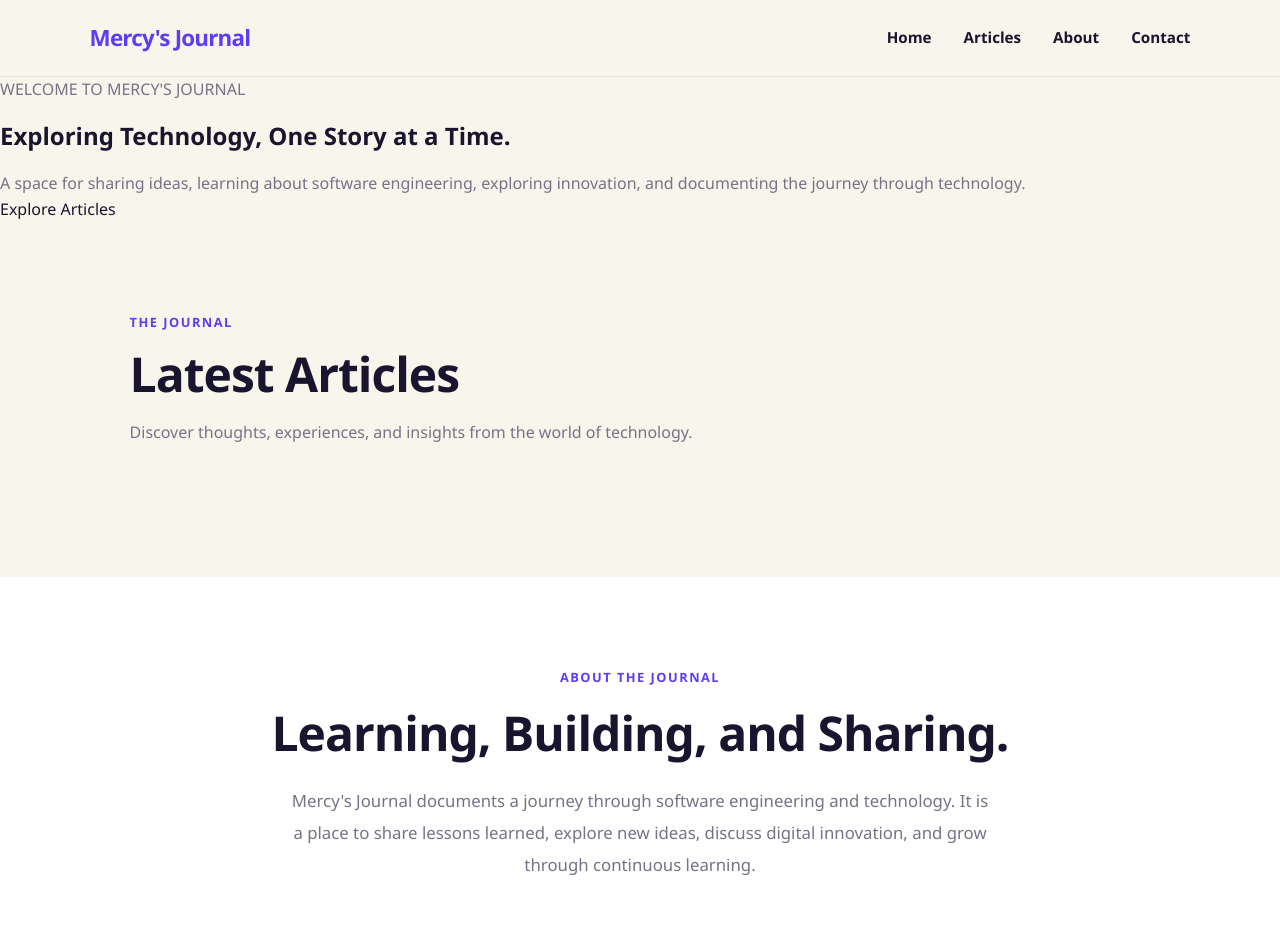
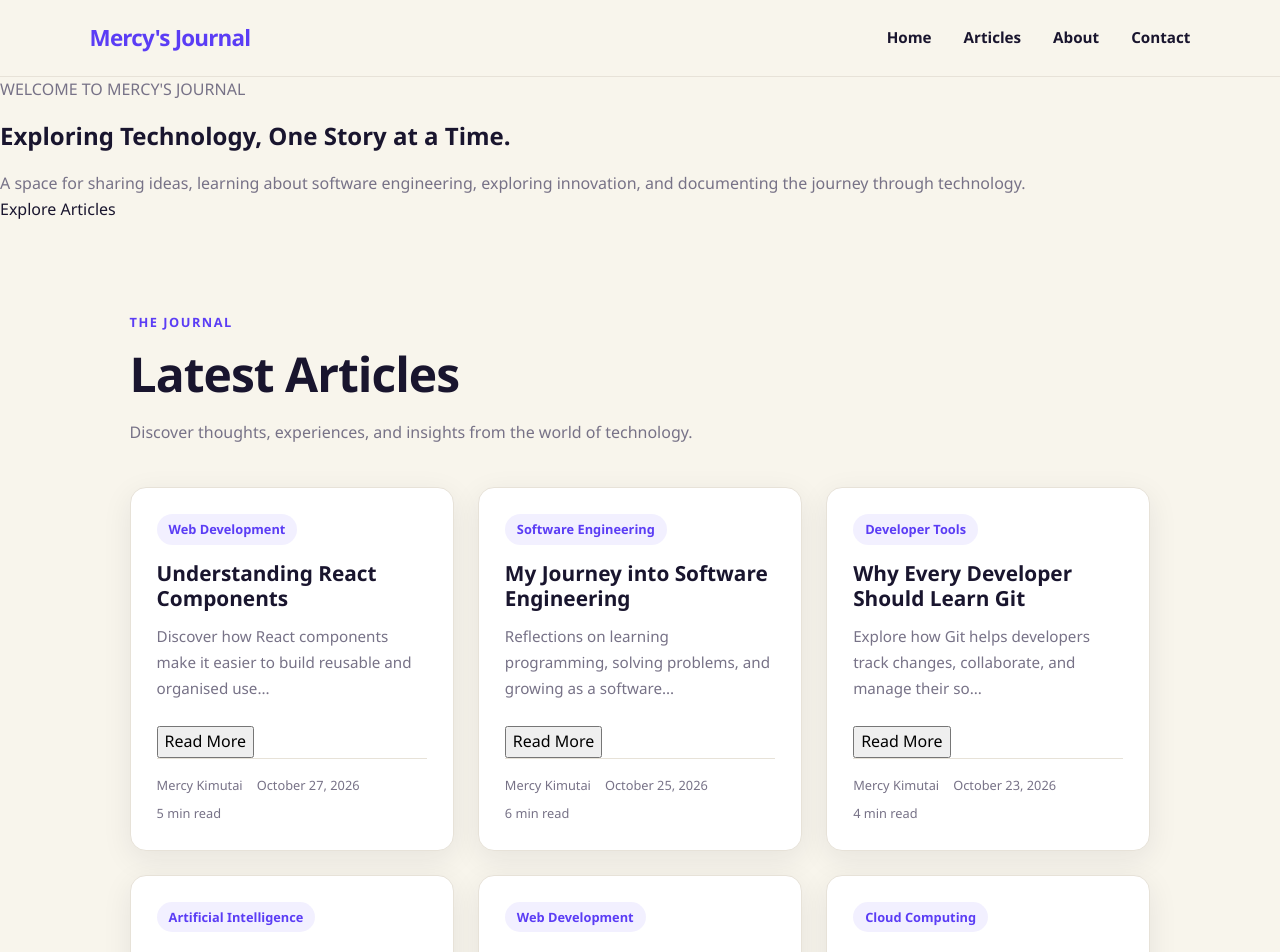
Before and after one commit to mercykimutaicom-spec/personal-blog-homepage, a React (Vite) app: page / in a window 1280 px wide. Shown: the top 952 px of the page. Built offline with nearby package versions, Linux system fonts and the light colour scheme.

Commit message:
Add dynamic blog cards with React state

```diff
--- a/src/App.css
+++ b/src/App.css
@@ -231,3 +231,85 @@ footer > p {
     gap: 18px;
   }
 }
+
+/* ========================================
+   BLOG ARTICLE CARDS
+======================================== */
+
+.blog-grid {
+  display: grid;
+  grid-template-columns: repeat(3, minmax(0, 1fr));
+  gap: 24px;
+  margin-top: 40px;
+}
+
+.blog-card {
+  background: var(--surface);
+  border: 1px solid var(--border);
+  border-radius: 16px;
+  overflow: hidden;
+  box-shadow: var(--shadow);
+  transition:
+    transform 0.3s ease,
+    box-shadow 0.3s ease;
+}
+
+.blog-card:hover {
+  transform: translateY(-6px);
+  box-shadow: 0 14px 35px rgba(25, 21, 46, 0.12);
+}
+
+.blog-card-content {
+  padding: 26px;
+}
+
+.blog-card-category {
+  display: inline-block;
+  color: var(--primary);
+  background: rgba(91, 61, 245, 0.08);
+  font-size: 0.8rem;
+  font-weight: 700;
+  padding: 5px 12px;
+  border-radius: 20px;
+  margin-bottom: 16px;
+}
+
+.blog-card h3 {
+  font-size: 1.3rem;
+  margin: 0 0 14px;
+}
+
+.blog-card-excerpt {
+  font-size: 0.95rem;
+  line-height: 1.7;
+  margin-bottom: 24px;
+}
+
+.blog-card-meta {
+  display: flex;
+  flex-wrap: wrap;
+  gap: 8px 14px;
+  border-top: 1px solid var(--border);
+  padding-top: 16px;
+  font-size: 0.8rem;
+  color: var(--text-muted);
+}
+
+/* Tablet layout */
+@media (max-width: 900px) {
+  .blog-grid {
+    grid-template-columns: repeat(2, minmax(0, 1fr));
+  }
+}
+
+/* Mobile layout */
+@media (max-width: 600px) {
+  .blog-grid {
+    grid-template-columns: 1fr;
+    gap: 18px;
+  }
+
+  .blog-card-content {
+    padding: 22px;
+  }
+}
--- /dev/null
+++ b/src/components/BlogCard.jsx
@@ -0,0 +1,33 @@
+import { useState } from "react";
+
+function BlogCard({ post }) {
+  const [isExpanded, setIsExpanded] = useState(false);
+
+  return (
+    <article className="blog-card">
+      <div className="blog-card-content">
+        <p className="blog-card-category">{post.category}</p>
+
+        <h3>{post.title}</h3>
+
+        <p className="blog-card-excerpt">
+          {isExpanded ? post.excerpt : `${post.excerpt.slice(0, 80)}...`}
+        </p>
+        <button
+          className="read-more-button"
+          onClick={() => setIsExpanded(!isExpanded)}
+        >
+          {isExpanded ? "Show Less" : "Read More"}
+        </button>
+
+        <div className="blog-card-meta">
+          <span>{post.author}</span>
+          <span>{post.date}</span>
+          <span>{post.readTime}</span>
+        </div>
+      </div>
+    </article>
+  );
+}
+
+export default BlogCard;
--- a/src/components/BlogList.jsx
+++ b/src/components/BlogList.jsx
@@ -1,3 +1,5 @@
+import posts from "../data/posts";
+import BlogCard from "./BlogCard";
 
 function BlogList() {
   return (
@@ -5,21 +7,21 @@ function BlogList() {
       <div>
         <p>THE JOURNAL</p>
 
-        <h2 id="articles-title">
-          Latest Articles
-        </h2>
+        <h2 id="articles-title">Latest Articles</h2>
 
         <p>
-          Discover thoughts, experiences, and insights
-          from the world of technology.
+          Discover thoughts, experiences, and insights from the world of
+          technology.
         </p>
       </div>
 
-      <div>
-        {/* Blog article cards will go here later */}
+      <div className="blog-grid">
+        {posts.map((post) => (
+          <BlogCard key={post.id} post={post} />
+        ))}
       </div>
     </section>
-  )
+  );
 }
 
-export default BlogList
+export default BlogList;
--- /dev/null
+++ b/src/data/posts.js
@@ -0,0 +1,64 @@
+const posts = [
+  {
+    id: 1,
+    title: "Understanding React Components",
+    category: "Web Development",
+    author: "Mercy Kimutai",
+    date: "October 27, 2026",
+    readTime: "5 min read",
+    excerpt:
+      "Discover how React components make it easier to build reusable and organised user interfaces.",
+  },
+  {
+    id: 2,
+    title: "My Journey into Software Engineering",
+    category: "Software Engineering",
+    author: "Mercy Kimutai",
+    date: "October 25, 2026",
+    readTime: "6 min read",
+    excerpt:
+      "Reflections on learning programming, solving problems, and growing as a software engineering student.",
+  },
+  {
+    id: 3,
+    title: "Why Every Developer Should Learn Git",
+    category: "Developer Tools",
+    author: "Mercy Kimutai",
+    date: "October 23, 2026",
+    readTime: "4 min read",
+    excerpt:
+      "Explore how Git helps developers track changes, collaborate, and manage their software projects.",
+  },
+  {
+    id: 4,
+    title: "Exploring the World of Artificial Intelligence",
+    category: "Artificial Intelligence",
+    author: "Mercy Kimutai",
+    date: "October 21, 2026",
+    readTime: "7 min read",
+    excerpt:
+      "An introduction to artificial intelligence and how it is transforming technology and everyday life.",
+  },
+  {
+    id: 5,
+    title: "Frontend vs Backend Development",
+    category: "Web Development",
+    author: "Mercy Kimutai",
+    date: "October 19, 2026",
+    readTime: "5 min read",
+    excerpt:
+      "Understand the differences between frontend and backend development and how they work together.",
+  },
+  {
+    id: 6,
+    title: "Getting Started with Cloud Computing",
+    category: "Cloud Computing",
+    author: "Mercy Kimutai",
+    date: "October 17, 2026",
+    readTime: "6 min read",
+    excerpt:
+      "Learn the basics of cloud computing and why modern applications rely on cloud infrastructure.",
+  },
+];
+
+export default posts;
```
